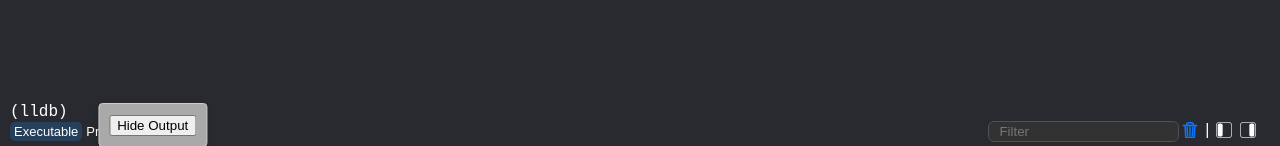
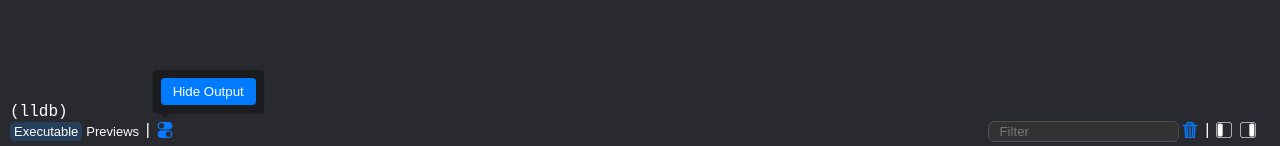
Before and after one commit to mazjap/portfolio-frontend, a React (Create React App) app: page / in a window 1280 px wide. Both pictures are taken after a click on the button 164 px from the left and 785 px from the top of the page. Shown: the part 654-800 px from the top of the page. Built offline with nearby package versions, Linux system fonts and the light colour scheme.

Commit message:
Improve the Console's options popover

```diff
--- a/src/Console.css
+++ b/src/Console.css
@@ -136,14 +136,47 @@
 }
 
 .popover {
+    position: fixed;
+    bottom: 0;
+    left: 0;
+    background-color: rgba(28, 28, 30, 0.95);
+    color: white;
+    border-radius: 4px;
+    padding: 8px;
+    margin-bottom: 28px;
+    box-shadow: 0 1px 2px rgba(0, 0, 0, 0.2);
+    z-index: 100;
+    max-width: 300px;
+}
+
+.popover:before {
+    content: "";
     position: absolute;
-    top: 0;
-    left: 50%;
-    transform: translateX(-50%);
-    background-color: darkgray;
-    border: 1px solid #ccc;
+    top: 100%;
+    left: 12px;
+    margin-left: -5px;
+    border: 5px solid transparent;
+    border-top-color: rgba(28, 28, 30, 0.95);
+}
+
+.popover > *:not(:last-child) {
+    margin-bottom: 8px;
+}
+
+.popover-divider {
+    border-bottom: 1px solid rgba(255, 255, 255, 0.1);
+    margin: 4px 0;
+}
+
+.popover-button {
+    background-color: rgba(0, 122, 255, 1);
+    color: white;
+    border: none;
     border-radius: 4px;
-    padding: 10px;
-    box-shadow: 0 2px 5px rgba(0,0,0,0.2);
-    z-index: 100;
+    padding: 6px 12px;
+    cursor: pointer;
 }
+
+.popover-button:hover {
+    background-color: rgba(0, 122, 255, 0.8);
+}
--- a/src/Console.jsx
+++ b/src/Console.jsx
@@ -13,16 +13,17 @@ const helpMessage = 'Usage:\n' + formatCommands([
 
 function Console() {
     const { logs, addLog, clearLogs, isOutputHidden, toggleOutputHidden, isShowingOptions, toggleOptionsPopover, setConsoleSize } = useConsole();
+    const outputRef = useRef(null);
+    const floatingRef = useRef(null);
+    const consoleRef = useRef(null);
+    const popoverRef = useRef(null);
+
     const [input, setInput] = useState('');
     const [filter, setFilter] = useState('');
     const [isExecutableSelected, setExecutableSelected] = useState(true);
-
-    const outputRef = useRef(null);
-    const floatingRef = useRef(null);
-    const [optionsButtonPosition, optionsButtonRef] = usePosition();
     const [floatingSize, setFloatingSize] = useState({ width: 0, height: 0 });
 
-    const consoleRef = useRef(null);
+    const [optionsButtonPosition, optionsButtonRef] = usePosition();
 
     const handleInput = () => {
         if (input === 'clear') {
@@ -46,7 +47,13 @@ function Console() {
         if (e.key === 'Enter') handleInput();
     };
 
-    useEffect(() => {
+    useEffect(() => { // Scroll to the bottom of the output on change of logs
+        if (outputRef.current) {
+            outputRef.current.scrollTop = outputRef.current.scrollHeight;
+        }
+    }, [logs]);
+
+    useEffect(() => { // Log welcome message if no other logs exist
         let isMounted = true;
         let timer = setTimeout(() => {
             if (isMounted && logs.length === 0) addLog('Welcome to my portfolio. Type "help" to get started');
@@ -58,20 +65,15 @@ function Console() {
         };
     }, []); // No dependencies because this useEffect should only ever run once
 
-    useEffect(() => {
-        // Scroll to the bottom of the output on log change
-        if (outputRef.current) {
-            outputRef.current.scrollTop = outputRef.current.scrollHeight;
-        }
-    }, [logs]);
-
-    useEffect(() => {
+    useEffect(() => { // Calculate size of .console and .floating when .console's direct children are mutated
         const targetNode = consoleRef.current;
         if (!targetNode) return;
 
+        const sizeOf = node => { return { width: node.offsetWidth, height: node.offsetHeight }}
+
         // Set size on initial load
-        setConsoleSize({ width: targetNode.offsetWidth, height: targetNode.offsetHeight });
-        if (floatingRef.current) setFloatingSize({ width: floatingRef.current?.offsetWidth, height: floatingRef.current?.offsetHeight });
+        setConsoleSize(sizeOf(targetNode));
+        if (floatingRef.current) setFloatingSize(sizeOf(floatingRef.current));
 
         const config = {
             childList: true, // Watch for direct child node additions/removals
@@ -83,11 +85,12 @@ function Console() {
                 if (mutation.type !== 'childList') continue;
 
                 let wasOutputMutated = false;
-                for (let node of [...mutation.addedNodes, ...mutation.removedNodes]) {
-                    if (node.nodeType === 1 && node.classList.contains('output')) {
-                        wasOutputMutated = true;
-                        break;
-                    }
+                const mutatedNodes = [...mutation.addedNodes, ...mutation.removedNodes]
+                for (let node of mutatedNodes) {
+                    if (node.nodeType !== 1 || !node.classList.contains('output')) return;
+
+                    wasOutputMutated = true;
+                    break;
                 }
 
                 if (!wasOutputMutated) continue;
@@ -102,16 +105,30 @@ function Console() {
         const observer = new MutationObserver(callback);
         observer.observe(targetNode, config);
 
-        // Cleanup on component unmount
         return () => observer.disconnect();
-    }, []); // Ensure this effect is only run on mount and unmount
+    }, []); // No dependencies because this useEffect should only ever run once
+
+    useEffect(() => { // Close popover when user clicks outside of it
+        const handleClickOutside = (e) => {
+            if (
+                !isShowingOptions || // Ensure options aren't hidden
+                (optionsButtonRef.current && optionsButtonRef.current.contains(e.target)) || // Ensure click was not on the options button
+                !popoverRef.current || // Ensure popoverRef exists
+                popoverRef.current.contains(e.target) // Ensure click was not within the popover
+            ) return;
+
+            toggleOptionsPopover();
+        };
+
+        document.addEventListener('mousedown', handleClickOutside);
+    }, [popoverRef, toggleOptionsPopover, isShowingOptions]);
 
     return (
-        <div className='console-container'>
+        <>
             <div className='console' id='console' style={isOutputHidden ? null : { height: '200px' }} ref={ consoleRef }>
                 {!isOutputHidden && (
                     <div className='output' ref={ outputRef } style={{ paddingBottom : floatingSize.height }}>
-                        { logs.filter(({ message }) => { return message.includes(filter) }).map(({ message, level }, index) => <p className='log' key={[index + message + level].join("-")}>{logPrefixForLevel(level) + ' ' + message}</p>) }
+                        { logs.filter(({ message }) => message.includes(filter)).map(({ message, level }, index) => <p className='log' key={[index + message + level].join("-")}>{ logPrefixForLevel(level) + ' ' + message }</p>) }
                     </div>
                 )}
                 <div className='floating' ref={ floatingRef } style={{
@@ -149,11 +166,11 @@ function Console() {
                 </div>
             </div>
             {isShowingOptions && (
-                <div className='popover' style={ optionsButtonPosition }>
-                    <button onClick={ toggleOutputHidden }>{ isOutputHidden ? 'Show Output' : 'Hide Output' }</button>
+                <div className='popover' ref={ popoverRef } style={ optionsButtonPosition }>
+                    <button className='popover-button' onClick={ toggleOutputHidden }>{ isOutputHidden ? 'Show Output' : 'Hide Output' }</button>
                 </div>
             )}
-        </div>
+        </>
     );
 }
 
--- a/src/Hooks/usePosition.jsx
+++ b/src/Hooks/usePosition.jsx
@@ -1,25 +1,25 @@
 import { useState, useEffect, useCallback, useRef } from 'react';
 
 const usePosition = (externalRef) => {
-    const [position, setPosition] = useState({ top: 0, left: 0 });
+    const [position, setPosition] = useState({ bottom: 0, left: 0 });
     const ref = useRef(null);
 
-    const calculatePosition = useCallback(() => {
-        const targetRef = externalRef || ref;
-        if (targetRef.current !== null) {
-            const rect = targetRef.current.getBoundingClientRect();
-            setPosition({
-                top: rect.top + window.scrollY - targetRef.current.offsetHeight,
-                left: rect.left + window.scrollX - targetRef.current.offsetWidth / 2 + rect.width / 2,
-            });
-        }
-    }, [externalRef]);
+    const calculatePosition = useCallback(node => {
+        if (!node) return;
+
+        const rect = node.getBoundingClientRect();
+        setPosition({
+            bottom: window.innerHeight - rect.bottom,
+            left: rect.left + window.scrollX
+        });
+    }, []);
 
     useEffect(() => {
-        calculatePosition();
-        window.addEventListener('resize', calculatePosition);
-        return () => window.removeEventListener('resize', calculatePosition);
-    }, [calculatePosition]);
+        const getCurrentPosition = () => calculatePosition((externalRef ?? ref).current);
+        getCurrentPosition();
+        window.addEventListener('resize', getCurrentPosition);
+        return () => window.removeEventListener('resize', getCurrentPosition);
+    }, [calculatePosition, externalRef, ref]);
 
     return [position, ref];
 };
```
Also changed, not shown: src/Hooks/useSize.jsx (deleted, +0 -30 lines).
